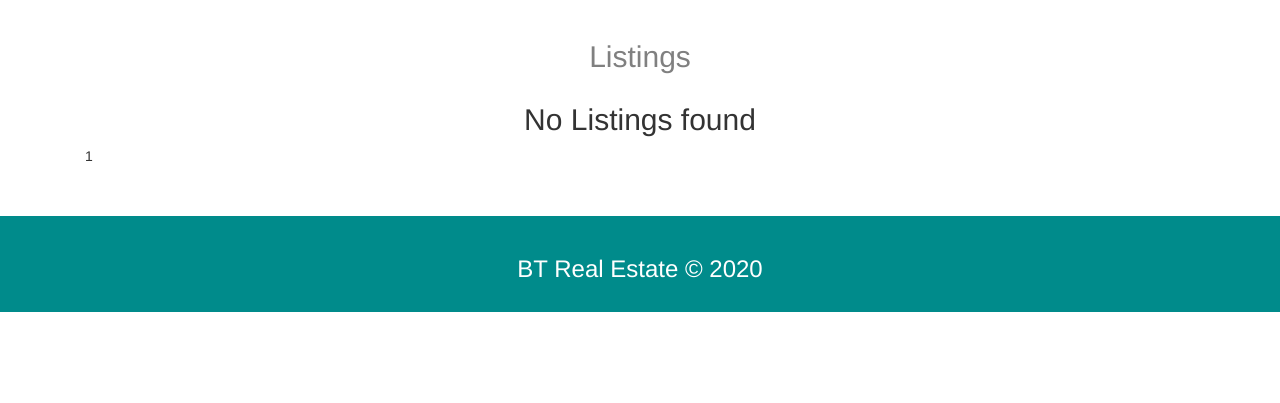
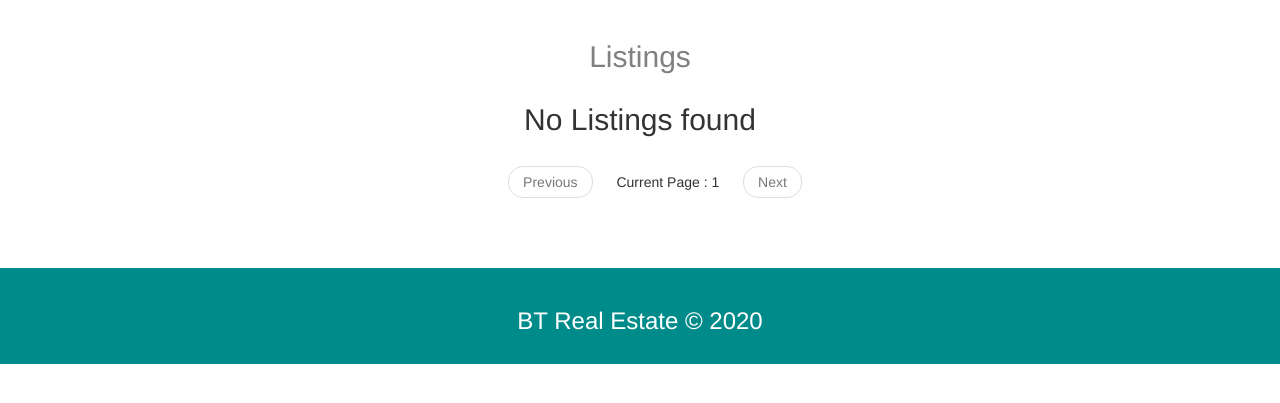
Before and after one commit to AnkitAvi11/Real-Estate-Django, a Django app: page /listings/ in a window 1280 px wide. Shown: the part 60-463 px from the top of the page. Run offline with Django 3.2, Linux system fonts and the light colour scheme; data that the repository does not hold is empty; some libraries are stand-ins or nearby versions.

Commit message:
Pagination improvements (UI)

```diff
--- a/listing/views.py
+++ b/listing/views.py
@@ -9,7 +9,7 @@ def indexView(request) :
     listings = Listing.objects.all().order_by('-pub_date')
 
     #   implementing the paginator
-    paginator = Paginator(listings, 2)
+    paginator = Paginator(listings, 6)
     page = request.GET.get('page')
     paged_listings = paginator.get_page(page)
 
--- a/templates/listings/listings.html
+++ b/templates/listings/listings.html
@@ -34,13 +34,20 @@
             {%endif%}
         </div>
         <div class="container">
-            {% if listings.has_previous%}
-            <p><a href="?page={{listings.previous_page_number}}">Previous Page</a></p>
-            {%endif%}
-            {% if listings.has_next%}
-            <p><a href="?page={{listings.next_page_number}}">Next Page</a></p>
-            {%endif%}
-            {{listings.number}}
+            <ul class="pager">
+                {%if listings.has_previous%}
+                <li><a href="?page={{listings.previous_page_number}}">Previous</a></li>
+                {%else%}
+                <li class="disabled"><a href="#">Previous</a></li>
+                {%endif%}
+                <li style="margin:0px 20px;">Current Page : {{listings.number}}</li>
+                {%if listings.has_next%}
+                <li><a href="?page={{listings.next_page_number}}">Next</a></li>
+                {%else%}
+                <li class="disabled"><a href="#">Next</a></li>
+                {%endif%}
+
+            </ul>
         </div>
     </div>
 
```
